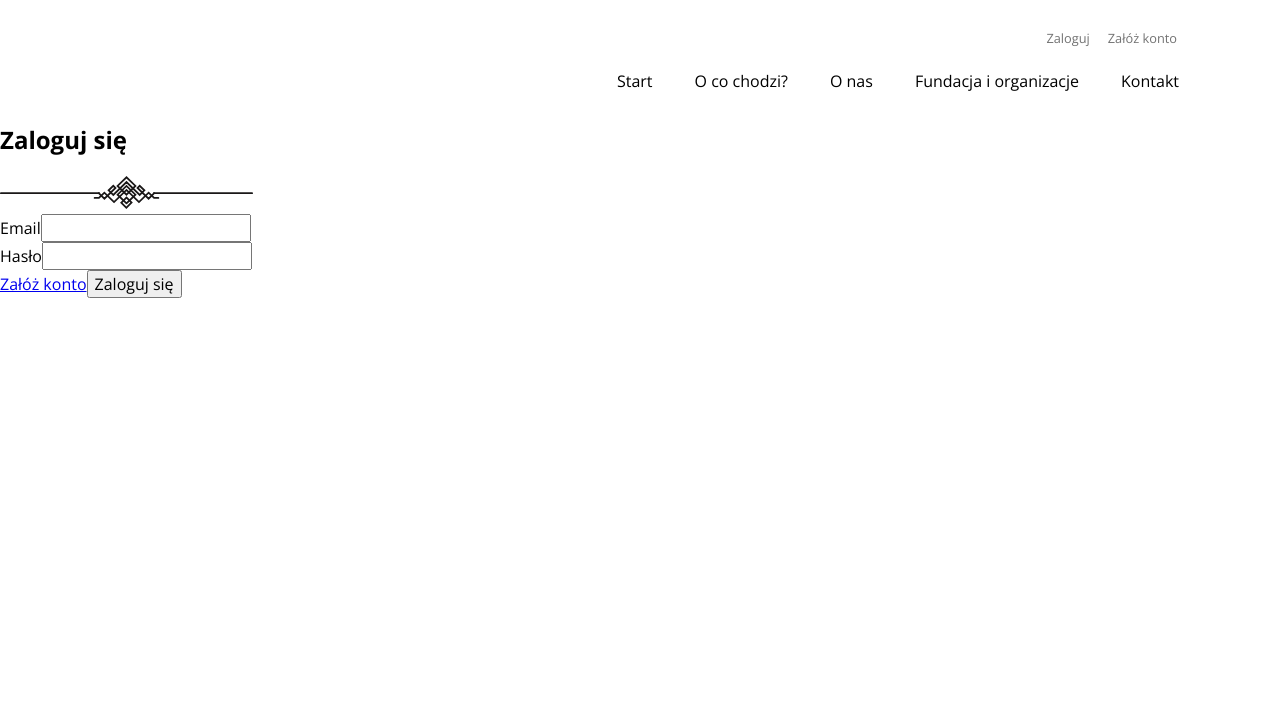
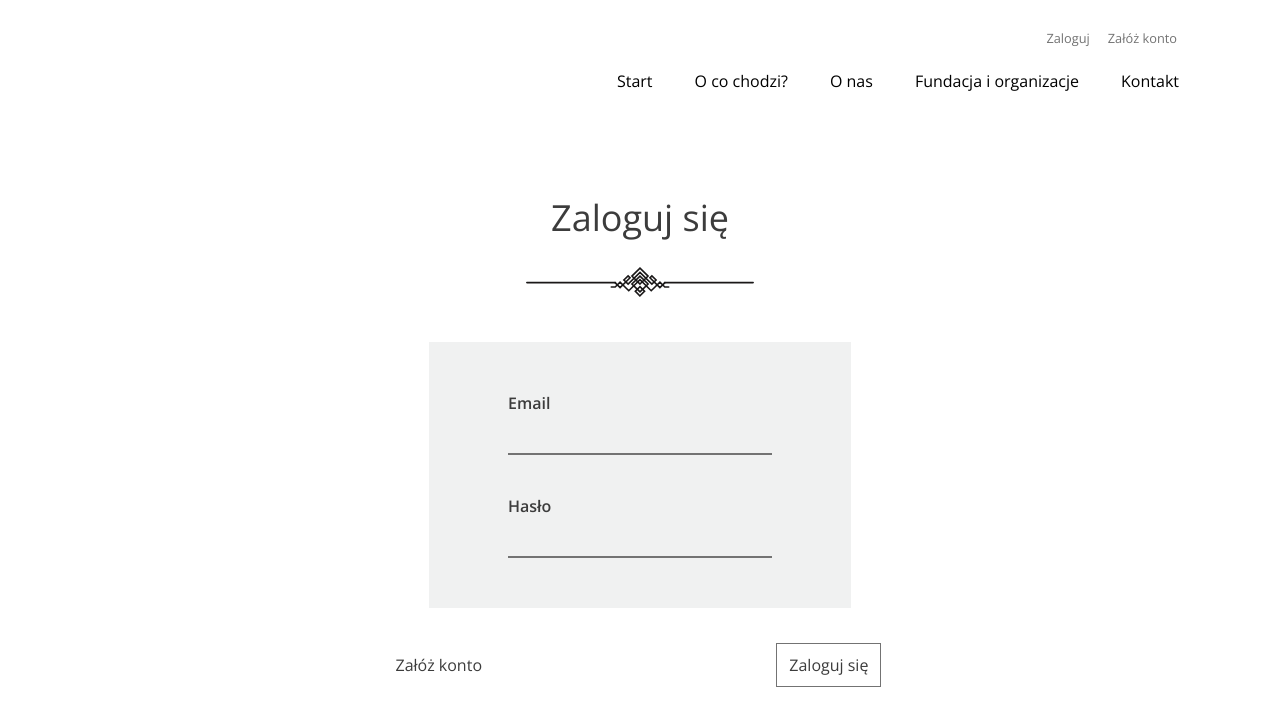
Before and after one commit to kamiltlr/ReWear, a React (Vite) app: page /login in a window 1280 px wide. Shown: the top 726 px of the page. Built offline with nearby package versions, Linux system fonts and the light colour scheme.

Commit message:
Update home.scss

```diff
--- a/src/scss/home.scss
+++ b/src/scss/home.scss
@@ -1,3 +1,6 @@
+body {
+    overflow-x: hidden;
+}
 .hero-img {
     height: 815px;
     background-image: url(../assets/Home-Hero-Image.jpg);
@@ -120,6 +123,8 @@
 }
 
 .about-text {
+    position: relative;
+    left: 0.2%;
     margin: 30px;
     text-align: center;
 }
@@ -130,6 +135,7 @@
 
 .about-columns {
     display: flex;
+    align-items: center;
     margin: 0;
     padding: 50px 280px;
     gap: 100px;
@@ -210,6 +216,8 @@
 
 
 .foundation-text {
+    position: relative;
+    left: 0.5%;
     display: flex;
     align-items: center;
     flex-direction: column;
@@ -229,7 +237,7 @@
 .foundation-buttons {
     display: flex;
     justify-content: center;
-    margin: 20px 650px 0;
+    margin: 20px 770px 0;
 }
 
 .foundation-btn {
@@ -254,7 +262,7 @@
     max-width: 555px;
     margin-bottom: 60px;
     position: relative;
-    left: 31.4%;
+    left: 32%;
     text-align: center;
     font-size: 1.2em;
 }
@@ -484,3 +492,88 @@
   .footer-media img {
     max-width: 15%;
   }
+
+  .login-container {
+    display: flex;
+    align-items: center;
+    flex-direction: column;
+  }
+
+  .login-text {
+    margin-top: 60px;
+    text-align: center;
+  }
+
+  .login-text h2 {
+    margin-bottom: 25px;
+    font-weight: 400;
+    font-size: 2.25em;
+    color: $black-color;
+  }
+
+  .login-text img {
+    width: 90%;
+    margin-bottom: 40px;
+  }
+
+  .login-form {
+    display: flex;
+    align-items: center;
+    flex-direction: column;
+    background-color: $white-color;
+    padding: 50px 20px;
+  }
+
+  .login-email {
+    display: flex;
+    flex-direction: column;
+    margin-bottom: 40px;
+    font-size: 1em;
+    font-weight: 600;
+    color: $black-color;
+  }
+
+  .login-password {
+    display: flex;
+    flex-direction: column;
+    font-size: 1em;
+    font-weight: 600;
+    color: $black-color;
+  }
+
+  .login-email input,
+  .login-password input {
+    background-color: $white-color;
+    border: none;
+    border-bottom: 2px solid $grey-color;
+    margin-top: 15px;
+    width: 260px;
+  }
+
+  .login-buttons {
+    display: flex;
+    align-items: center;
+    justify-content: center;
+    gap: 190px;
+    margin-top: 15px;
+  }
+
+  .register-btn {
+    position: relative;
+    right: 8%;
+    text-decoration: none;
+    color: $black-color;
+  }
+
+  .login-btn {
+    position: relative;
+    left: 12%;
+    background-color: #fff;
+    border: 1px solid $grey-color;
+    color: $black-color;
+    padding: 10px 12px;
+    margin: 20px;
+    text-align: center;
+    font-size: 1em;
+    font-weight: 400;
+  }
```
